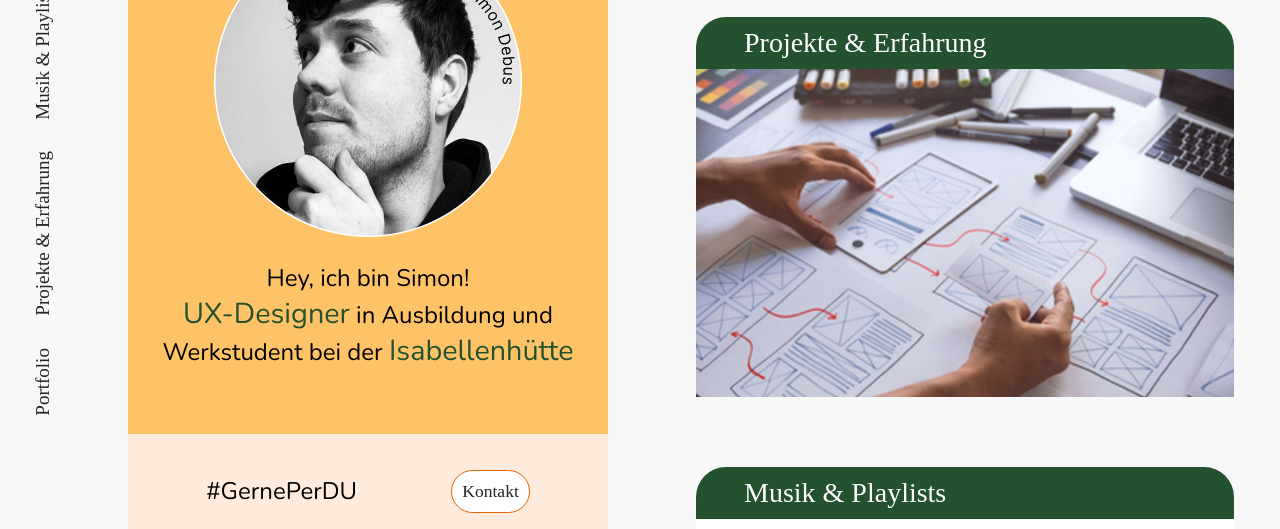
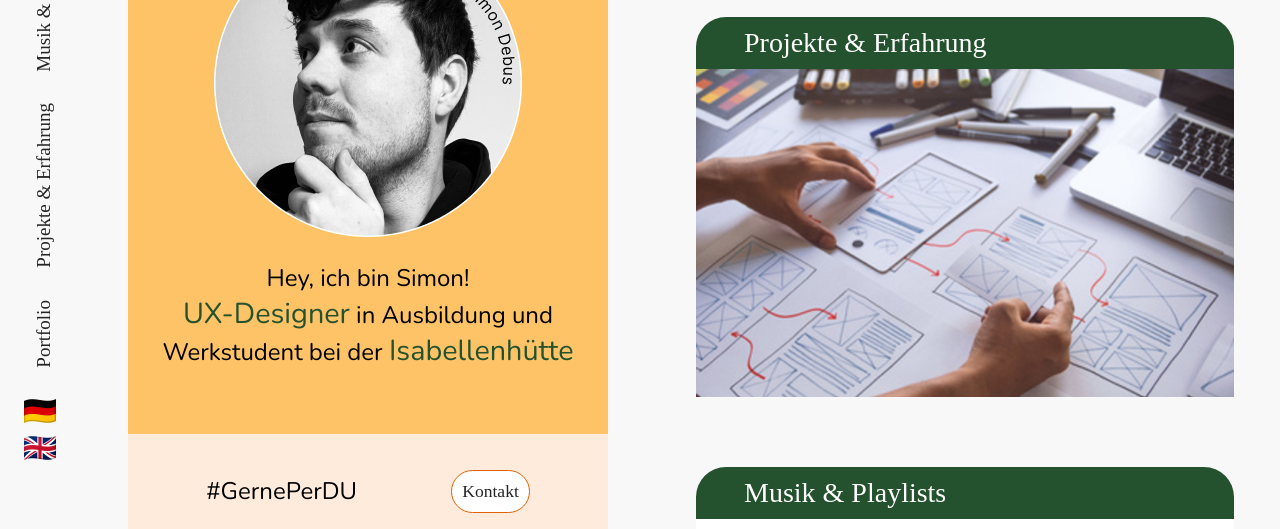
Before and after one commit to IU-Webprogrammierung/web-programmierung-SimonDebus, a plain HTML site: page index.html in a window 1280 px wide. Shown: the part 191-720 px from the top of the page. Drawn offline with nearby package versions, Linux system fonts and the light colour scheme; a web font is replaced by a local one.

Commit message:
Implemented Language Switcher in form of flags that switch between english and german on click.

```diff
--- a/components/header.html
+++ b/components/header.html
@@ -12,5 +12,13 @@
             <li><a href="music_playlists.html">Musik &amp; Playlists</a></li>
             <li><a href="contact.html">Kontakt</a></li>
         </ul>
+        <div id="language-switcher">
+            <button onclick="switchLanguage('de')" aria-label="Sprache auf Deutsch umstellen">
+                <img src="images/de.png" alt="Deutsch">
+            </button>
+            <button onclick="switchLanguage('en')" aria-label="Switch language to English">
+                <img src="images/gb.png" alt="English">
+            </button>
+        </div>
     </nav>
 </div>
--- a/index.html
+++ b/index.html
@@ -85,6 +85,8 @@
 
     </footer>
 
+    <script src="language-switch.js"></script>
+
 </body>
 
 </html>
--- /dev/null
+++ b/language-switch.js
@@ -0,0 +1,10 @@
+function switchLanguage(lang) {
+  const path = window.location.pathname;
+  const filename = path.split('/').pop();
+
+  if (lang === 'en') {
+    window.location.href = filename.replace('.html', '-en.html');
+  } else if (lang === 'de') {
+    window.location.href = filename.replace('-en.html', '.html');
+  }
+}
--- a/styles.css
+++ b/styles.css
@@ -4,6 +4,35 @@ body {
     width: 100%;
     /* Standardabstände entfernen, für durchgängige Border (z.B. im Footer)*/
     background-color: #F8F8F8;
+}
+
+/*Flaggen Stile für die Änderung der Sprache*/
+#language-switcher {
+    display: flex;
+    gap: 10px;
+    justify-content: center;
+    padding: 1rem;
+}
+
+#language-switcher img {
+    width: 32px;
+    height: auto;
+    cursor: pointer;
+    transition: transform 0.2s ease;
+}
+
+/*Flaggen werden größer bei Hover*/
+#language-switcher img:hover {
+    transform: scale(1.1);
+}
+
+/*Stile des Elements "Button" entfernen, der den Flaggen gegeben wurde, damit diese per Tab anvisiert werden können*/
+#language-switcher button {
+    background: none;
+    border: none;
+    padding: 0;
+    margin: 0;
+    cursor: pointer;
 }
 
 /*Globaler Footer - Formatierungen*/
@@ -783,6 +812,11 @@ legend {
         color: #e26105;
     }
 
+    /*Flaggen im Desktop-Menü übereinander platzieren*/
+    #language-switcher {
+        flex-direction: column;
+    }
+
     /*Checkbox für die mobile Navigation ab 1024px ausblenden */
     #menu-toggle {
         display: none;
```
Also changed, not shown: contact.html (+2 -0 lines), music_playlists.html (+2 -0 lines), projects.html (+2 -0 lines), images/de.png (added), images/gb.png (added).
